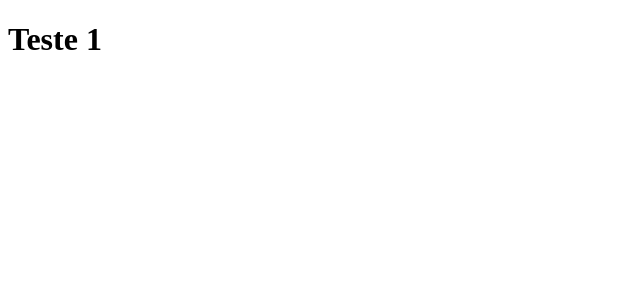
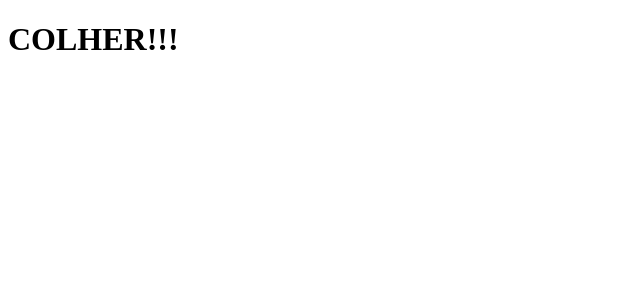
Before and after one commit to AdnLauriano/clone-tabnews, a Next.js app: page / in a window 1280 px wide. Shown: the top 300 px of the page, without its empty margins (0-640 px from the left). Built offline with nearby package versions, Linux system fonts and the light colour scheme.

Commit message:
Adiciona página inicial e conserta erro(?)

```diff
--- a/pages/index.js
+++ b/pages/index.js
@@ -1,5 +1,5 @@
 function Home() {
-    return <h1>Teste 1</h1>
+    return <h1>COLHER!!!</h1>
 }
 
 export default Home;
```
